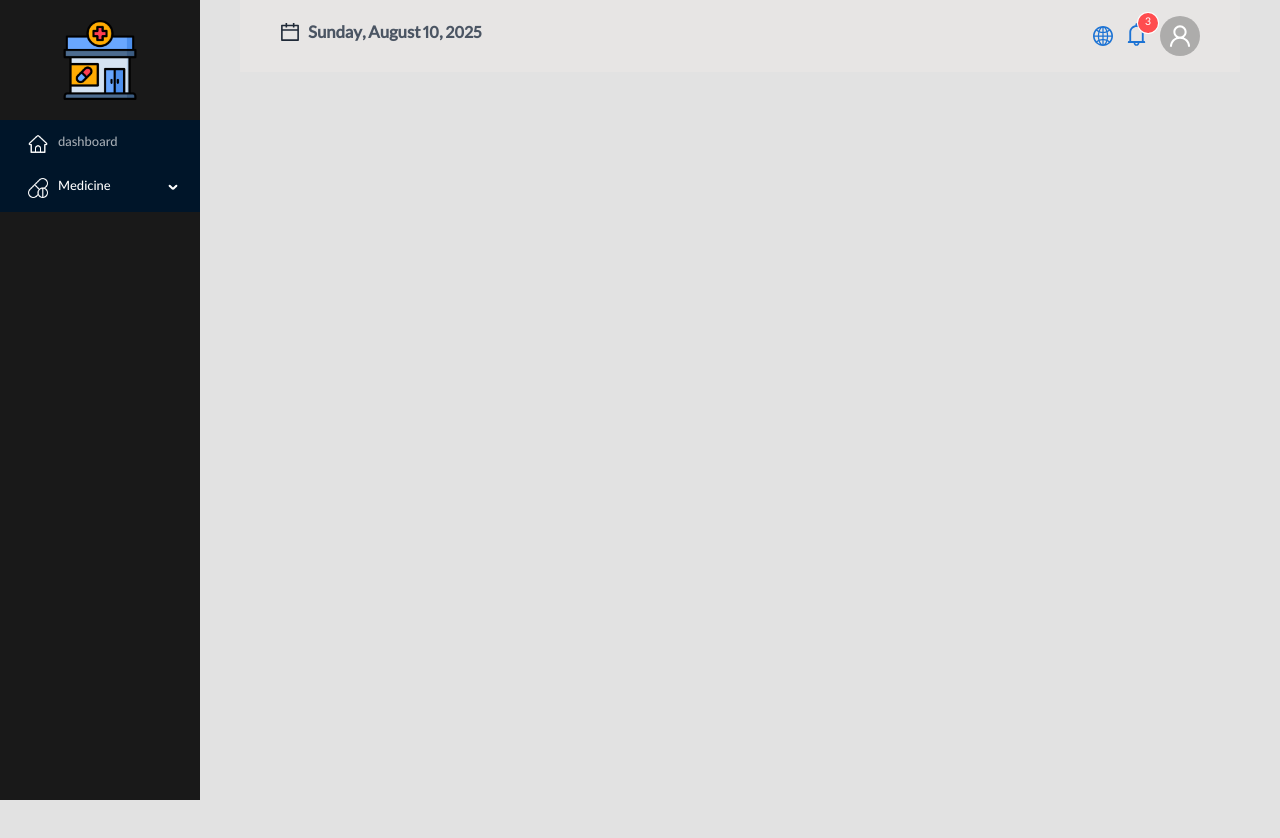
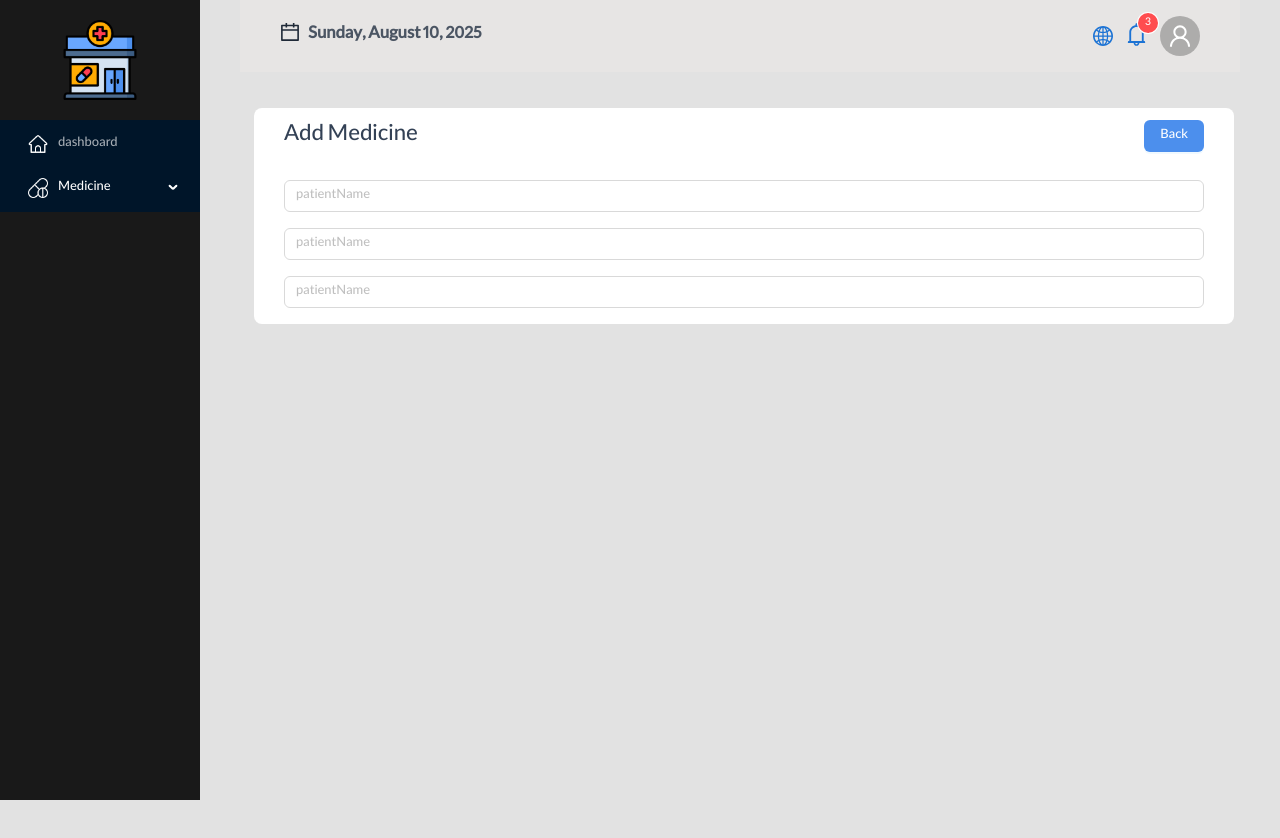
Before and after one commit to HaniehGharaee/dashboard-pharmacy, a React (Vite) app: page /admin/medicines/Add in a window 1280 px wide. Shown: the top 838 px of the page. Before the commit the page ends 800 px from the top, so only its background shows below. Built offline with nearby package versions, Linux system fonts and the light colour scheme; a web font is replaced by a local one.

Commit message:
component Add Medicines

```diff
--- a/src/components/medicine/medicineAdd.jsx
+++ b/src/components/medicine/medicineAdd.jsx
@@ -1,5 +1,68 @@
+import { Button, Input, Form } from "antd";
+import { PlusCircleOutlined } from "@ant-design/icons";
+
 const AddMedicines = () => {
-  return <></>;
+  return (
+    <div className="min-h-screen">
+      <div
+        className="bg-white rounded-lg mt-7"
+        style={{
+          paddingLeft: 30,
+          paddingRight: 30,
+          marginLeft: 30,
+          marginRight: 30,
+        }}
+      >
+        <div className="flex items-center justify-between text-slate-700 text-2xl pt-3">
+          Add Medicine
+          <Button type="primary" size="middle">
+            Back
+          </Button>
+        </div>
+        <div className="flex flex-col gap-2 mt-7">
+          <Form
+            name="basic"
+            initialValues={{
+              remember: true,
+            }}
+            //onFinish={onFinish}
+            //onFinishFailed={onFinishFailed}
+          >
+            <Form.Item name="patientName" className="mb-4">
+              <Input
+                //disabled={disabled}
+                label="patientName"
+                span="24"
+                placeholder="patientName"
+                type="text"
+                theme="dark"
+              />
+            </Form.Item>
+            <Form.Item name="patientName" className="mb-4">
+              <Input
+                //disabled={disabled}
+                label="patientName"
+                span="24"
+                placeholder="patientName"
+                type="text"
+                theme="dark"
+              />
+            </Form.Item>
+            <Form.Item name="patientName" className="mb-4">
+              <Input
+                //disabled={disabled}
+                label="patientName"
+                span="24"
+                placeholder="patientName"
+                type="text"
+                theme="dark"
+              />
+            </Form.Item>
+          </Form>
+        </div>
+      </div>
+    </div>
+  );
 };
 
 export default AddMedicines;
```
